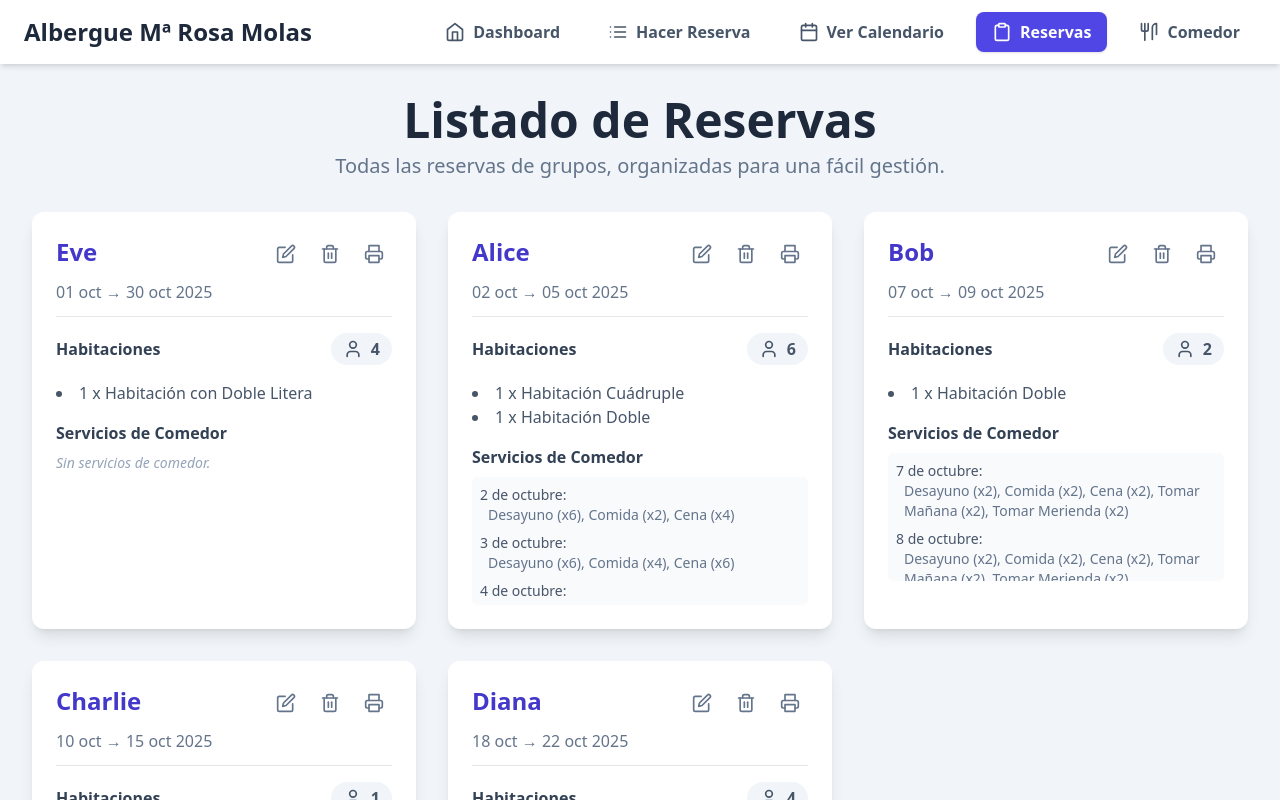
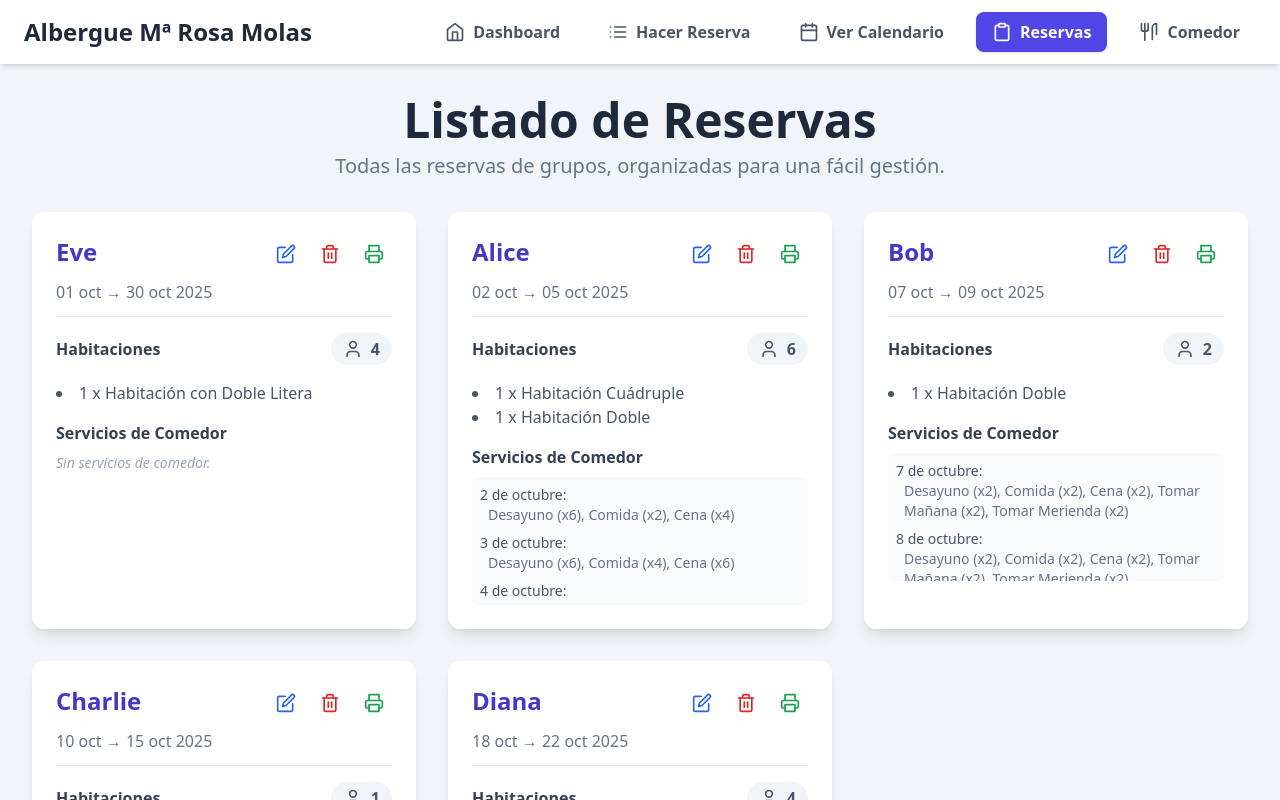
Before and after one commit to majocon-bot/https-github.com-majocon-bot-alberguemrosamolas, a React (Vite) app: page / in a window 1280 px wide. Both pictures are taken after a click on the button "Reservas". Shown: the top 800 px of the page. Built offline with nearby package versions, Linux system fonts and the light colour scheme.

Commit message:
feat(ui): Improve reservation action button styling
Update the styling for edit, delete, and print buttons within the reservation list view. This change introduces more distinct and visually appealing color schemes for each action, improving user experience and clarity.

```diff
--- a/components/ReservationsListView.tsx
+++ b/components/ReservationsListView.tsx
@@ -86,9 +86,9 @@ const ReservationsListView: React.FC<ReservationsListViewProps> = ({ reservation
               <div className="flex justify-between items-start mb-2">
                 <h2 className="text-2xl font-bold text-indigo-700">{group.guestName}</h2>
                 <div className="flex items-center space-x-2 no-print">
-                    <button onClick={() => onEditGroup(group)} className="p-2 text-slate-500 hover:bg-slate-200 rounded-full" title="Editar Reserva"><EditIcon className="w-5 h-5"/></button>
-                    <button onClick={() => onDeleteGroup(group.guestName)} className="p-2 text-slate-500 hover:bg-slate-200 rounded-full" title="Borrar Grupo"><TrashIcon className="w-5 h-5"/></button>
-                    <button onClick={() => handlePrint(group.guestName)} className="p-2 text-slate-500 hover:bg-slate-200 rounded-full" title="Imprimir"><PrintIcon className="w-5 h-5"/></button>
+                    <button onClick={() => onEditGroup(group)} className="p-2 text-blue-600 hover:bg-blue-100 rounded-full transition-colors" title="Editar Reserva"><EditIcon className="w-5 h-5"/></button>
+                    <button onClick={() => onDeleteGroup(group.guestName)} className="p-2 text-red-600 hover:bg-red-100 rounded-full transition-colors" title="Borrar Grupo"><TrashIcon className="w-5 h-5"/></button>
+                    <button onClick={() => handlePrint(group.guestName)} className="p-2 text-green-600 hover:bg-green-100 rounded-full transition-colors" title="Imprimir"><PrintIcon className="w-5 h-5"/></button>
                 </div>
               </div>
               <p className="text-slate-500 mb-4 border-b pb-3">
```
